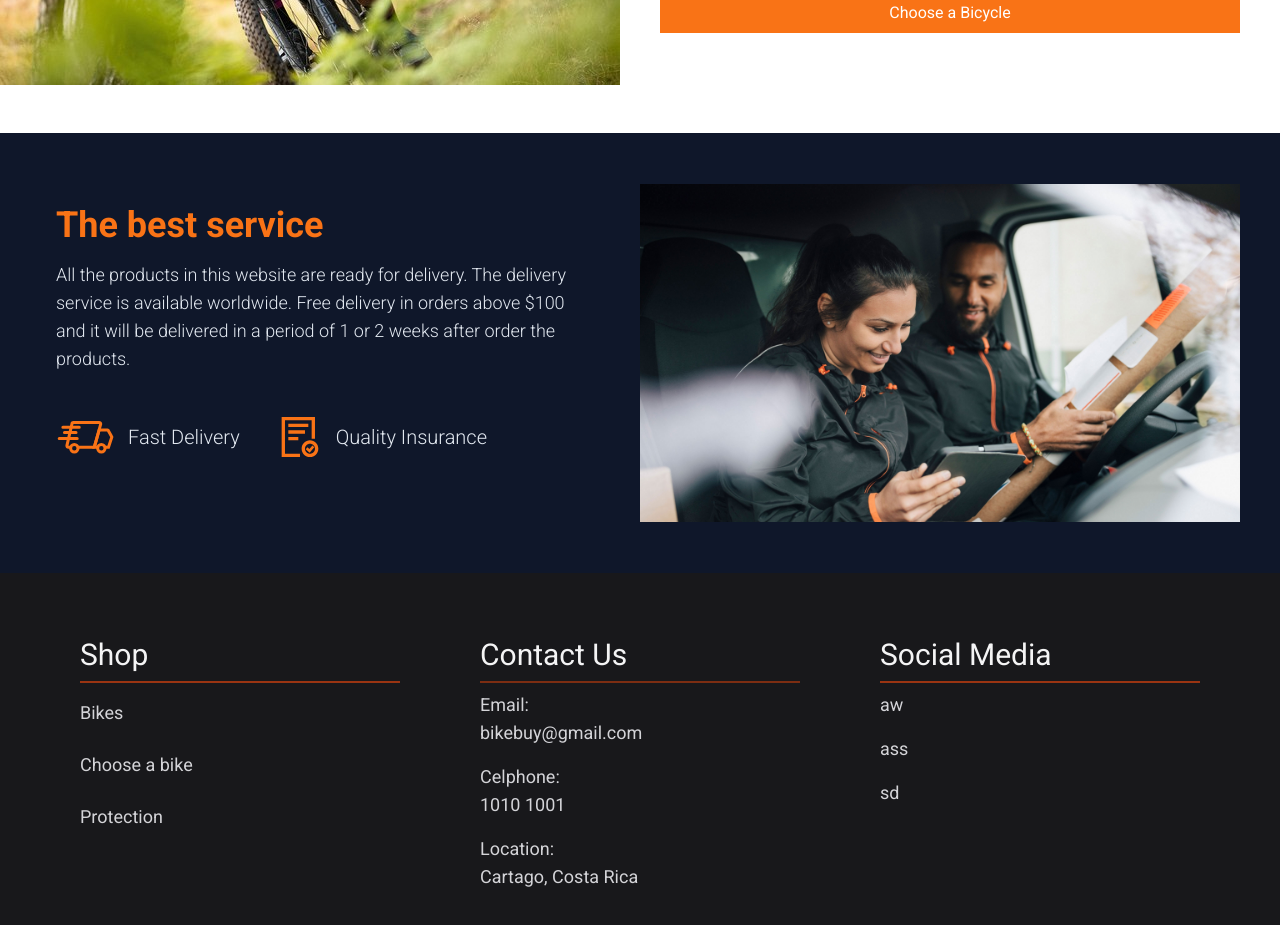
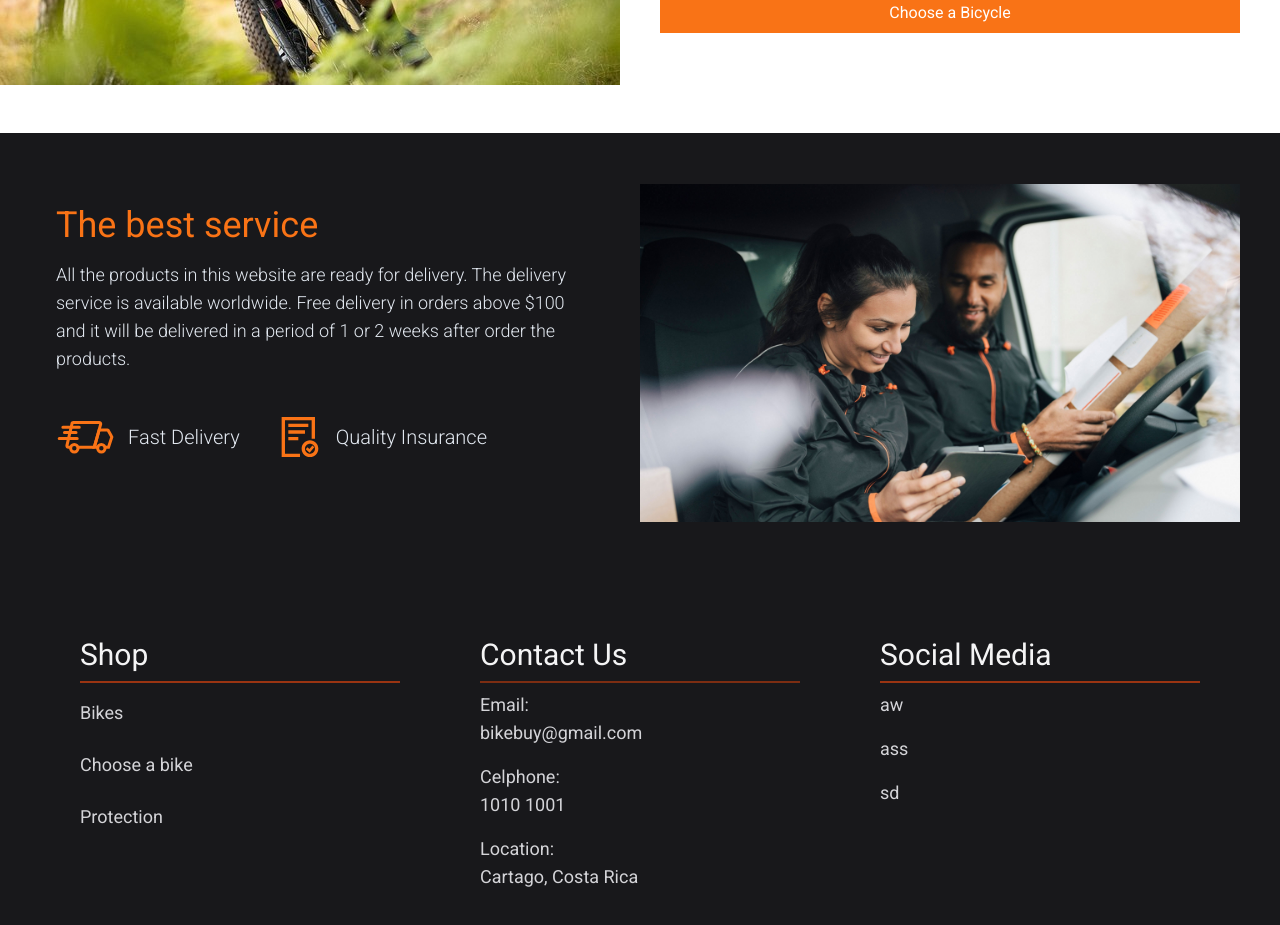
Before and after one commit to Byron-Segura/bike-shop, a React (Vite) app: page / in a window 1280 px wide. Shown: the part 2000-2925 px from the top of the page. Built offline with nearby package versions, Linux system fonts and the light colour scheme.

Commit message:
Change DeliveryServices.jsx styles

```diff
--- a/src/pages/home/DeliveryServices.jsx
+++ b/src/pages/home/DeliveryServices.jsx
@@ -1,9 +1,9 @@
 export function DeliveryServices () {
   return (
-    <section className='bg-slate-900'>
+    <section className='bg-zinc-900'>
       <article className='h-2/3 p-6 md:p-10 flex flex-col-reverse md:flex-row gap-2 md:gap-12 font-light items-center'>
         <div className='text-slate-200 p-4 py-8'>
-          <h2 className='text-4xl font-bold pb-4 text-orange-500'>The best service</h2>
+          <h2 className='text-4xl font-normal pb-4 text-orange-500'>The best service</h2>
           <p className='text-lg'>All the products in this website are ready for delivery. The delivery service is available worldwide. Free delivery in orders above $100 and it will be delivered in a period of 1 or 2 weeks after order the products.</p>
           <ul className='text-slate-200 py-8 flex flex-row gap-8 text-md sm:text-lg md:text-xl justify-center lg:justify-start'>
             <li className='flex flex-row gap-2 items-center'>
```
